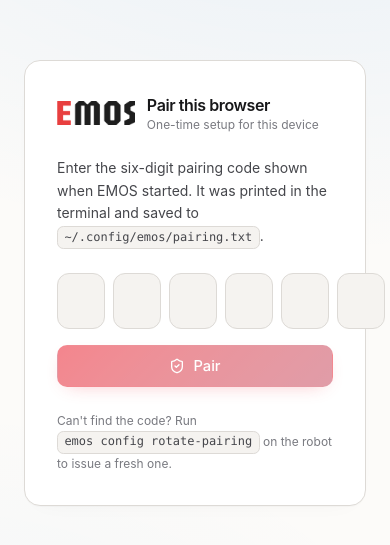
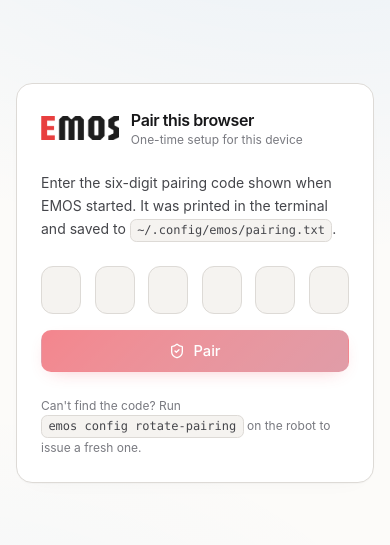
Before and after one commit to automatika-robotics/emos, a Svelte app in the folder stack/emos-cli/web/: page /#/pair in a window 390 px wide. Shown: the part 139-684 px from the top of the page. Built offline with nearby package versions, Linux system fonts and the light colour scheme; no server answers.

Commit message:
(fix) Fixes pair screen resize on small displays

```diff
--- a/stack/emos-cli/web/src/routes/Pair.svelte
+++ b/stack/emos-cli/web/src/routes/Pair.svelte
@@ -73,8 +73,8 @@
   }
 </script>
 
-<div class="min-h-screen flex items-center justify-center px-6 py-12">
-  <div class="surface w-full max-w-md p-8 animate-rise">
+<div class="min-h-screen flex items-center justify-center px-4 sm:px-6 py-12">
+  <div class="surface w-full max-w-md p-6 sm:p-8 animate-rise">
     <div class="flex items-center gap-3 mb-6">
       <Logo size={36} />
       <div>
@@ -89,7 +89,7 @@
       <code class="kbd">~/.config/emos/pairing.txt</code>.
     </p>
 
-    <div class="flex justify-between gap-2 mb-4" onpaste={onPaste}>
+    <div class="flex justify-between gap-1.5 sm:gap-2 mb-4" onpaste={onPaste}>
       {#each digits as d, i}
         <input
           bind:this={inputs[i]}
@@ -99,7 +99,7 @@
           value={d}
           oninput={(e) => onInput(i, e)}
           onkeydown={(e) => onKey(i, e)}
-          class="w-12 h-14 text-center text-2xl font-mono tracking-tight rounded-xl bg-emos-bg-2 border border-emos-line focus:outline-2 focus:outline-emos-accent transition"
+          class="w-10 h-12 sm:w-12 sm:h-14 min-w-0 text-center text-xl sm:text-2xl font-mono tracking-tight rounded-xl bg-emos-bg-2 border border-emos-line focus:outline-2 focus:outline-emos-accent transition"
           aria-label={`Digit ${i + 1}`}
         />
       {/each}
```
